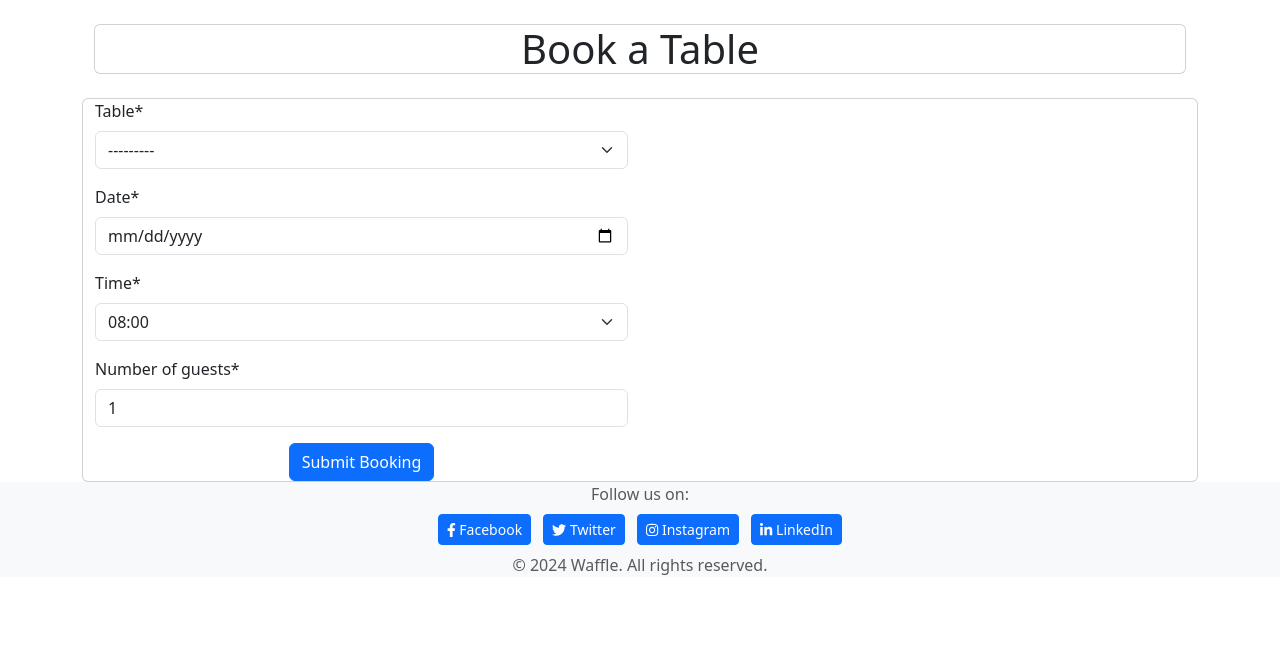
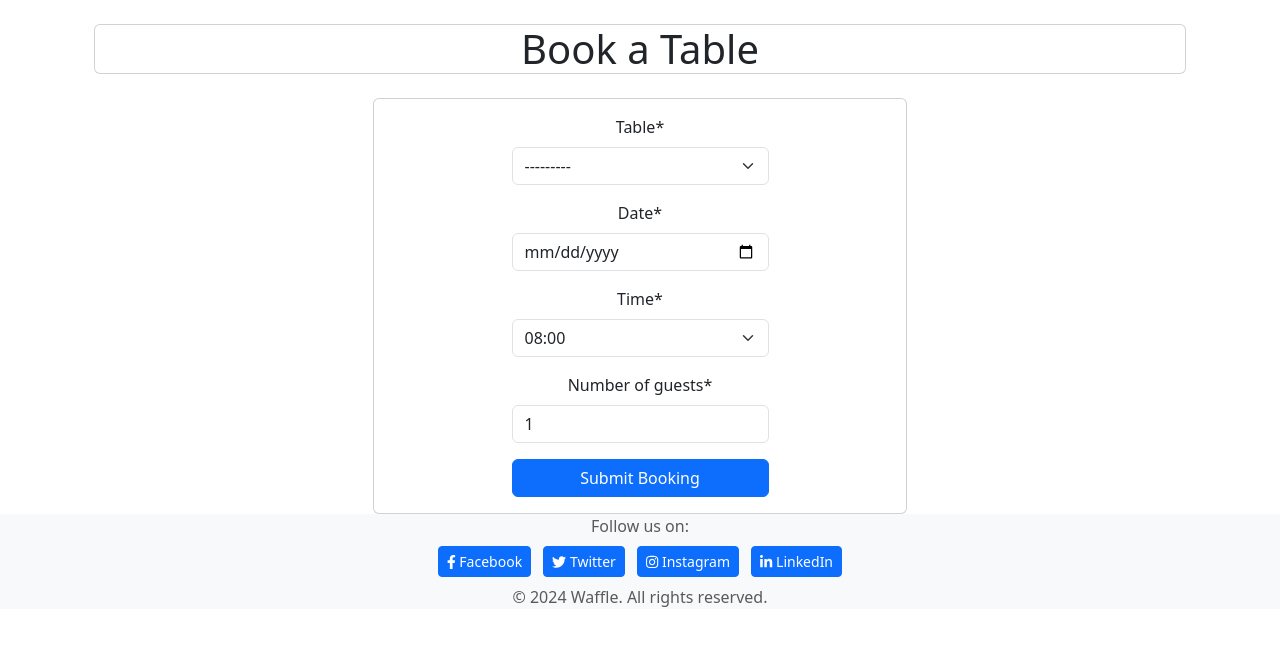
Before and after one commit to OscarBackman92/WafflerestPP4oscar, a Django app: page /bookings/make_booking/ in a window 1280 px wide. Shown: the part 56-702 px from the top of the page. Run offline with Django 5.2, Linux system fonts and the light colour scheme; a user stored in the database is signed in; data that the repository does not hold is empty; some libraries are stand-ins or nearby versions.

Commit message:
updated form styling

```diff
--- a/bookings/templates/bookings/make_booking.html
+++ b/bookings/templates/bookings/make_booking.html
@@ -9,8 +9,10 @@
 <div class="container">
     <h1 class="text-center mb-4 card">Book a Table</h1>
 
-    <div class="row justify-content-center card">
+    <div class="row justify-content-center">
         <div class="col-md-6">
+            <div class="card d-flex flex-column align-items-center">
+                <div class="card-body text-center flex-grow-1">
                     <form id="booking-form" method="post" action="{% url 'make_booking' %}" enctype="multipart/form-data">
                         {% csrf_token %}
 
@@ -31,11 +33,13 @@
                             </div>
                         {% endif %}
 
-                <div class="text-center">
+                        <div class="d-grid gap-2">
                             <button type="submit" class="btn btn-primary">Submit Booking</button>
                         </div>
                     </form>
                 </div>
             </div>
         </div>
+    </div>
+</div>
 {% endblock %}
```
Also changed, not shown: 1 other file. Lines whose indentation alone changed are shown as unchanged.
